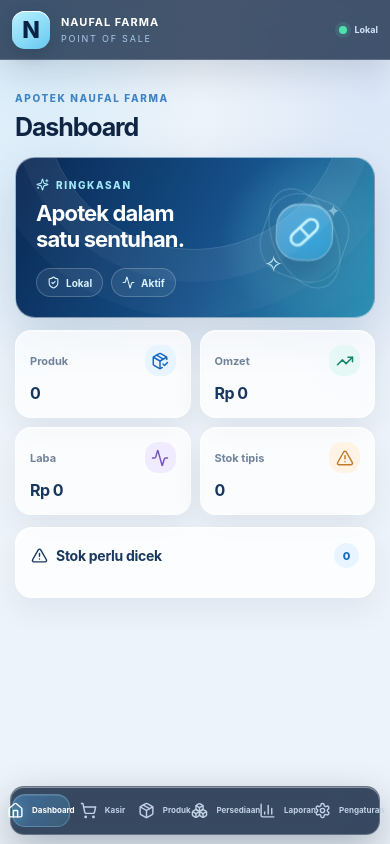
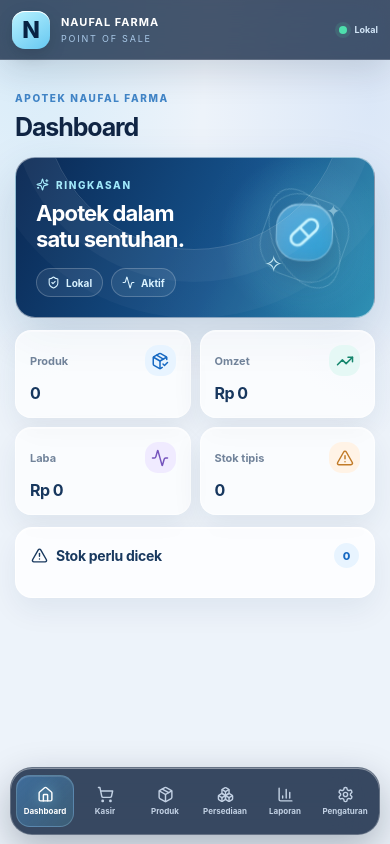
Before and after one commit to WRyouAldi/pos-apotek-naufal-farma, a React (Vite) app: page / in a window 390 px wide. Built offline with nearby package versions, Linux system fonts and the light colour scheme.

Commit message:
Polish mobile navigation, submenu and toast layout

```diff
--- a/src/style.css
+++ b/src/style.css
@@ -38,7 +38,8 @@ button:disabled{cursor:not-allowed;opacity:.48}
 .nav:active{transform:scale(.97)}
 .nav.active,.nav[aria-expanded=true]{color:#fff;background:linear-gradient(135deg,rgba(75,158,234,.42),rgba(86,202,224,.17));border-color:rgba(177,226,255,.25);box-shadow:inset 0 1px 0 #ffffff20}
 .nav:focus-visible,.nav-submenu button:focus-visible,button:focus-visible,input:focus-visible{outline:3px solid #68c9f4;outline-offset:3px}
-.nav-submenu{position:absolute;top:calc(100% + 10px);left:0;z-index:80;min-width:205px;padding:7px;border:1px solid rgba(255,255,255,.7);border-radius:17px;background:rgba(250,253,255,.91);box-shadow:0 18px 44px rgba(5,30,65,.2);align-items:center;gap:11px;width:100%;padding:12px;border:0;border-radius:11px;background:transparent;color:#29415f;text-align:left;font-size:12px;font-weight:650}
+.nav-submenu{position:absolute;top:calc(100% + 10px);left:0;z-index:80;display:grid;gap:4px;min-width:205px;padding:7px;border:1px solid rgba(255,255,255,.7);border-radius:17px;background:rgba(250,253,255,.91);box-shadow:0 18px 44px rgba(5,30,65,.2)}
+.nav-submenu button{display:flex;align-items:center;gap:11px;width:100%;padding:12px;border:0;border-radius:11px;background:transparent;color:#29415f;text-align:left;font-size:12px;font-weight:650}
 .nav-submenu button:hover,.nav-submenu button.selected{background:#e8f4ff;color:#1769c2}
 .top-status{display:flex;align-items:center;gap:8px;color:#d2e5f7;font-size:11px;font-weight:650;white-space:nowrap}
 .dot{width:8px;height:8px;border-radius:50%;background:#4ee0ad;box-shadow:0 0 0 4px #4ee0ad20}
@@ -73,7 +74,7 @@ th{padding:13px 14px;background:#f1f6fb;color:#5e7692;text-align:left;font-size:
 td{padding:13px 14px;border-top:1px solid #eaf0f6;color:#425b78}tbody tr:hover{background:#f7fbff}
 .upload{position:relative;overflow:hidden;cursor:pointer}.upload input{position:absolute;inset:0;width:100%;height:100%;opacity:0;cursor:pointer}
 .notice{display:flex;align-items:flex-start;gap:13px;margin-top:20px;padding:16px;border:1px solid #d9e9f6;border-radius:15px;background:linear-gradient(120deg,#f0f8ff,#f6fbff);color:#3d6489}.notice>svg{flex:none;width:21px;height:21px}.notice b{font-size:12px}.notice p{margin:6px 0 0;color:#6b819a;font-size:11px;line-height:1.6}
-.toast{animation:toast-enter .22s var(--ease) both;position:fixed;right:20px;top:90px;z-index:100;max-width:min(420px,calc(100vw - 30px));padding:14px 18px;border:1px solid #bfe4d6;border-radius:14px;background:rgba(241,255,249,.95);box-shadow:0 12px 32px #0c47321c;color:#176b4c;font-size:12px;font-weight:700;inset:0;z-index:120;display:grid;place-items:center;padding:18px;background:rgba(5,20,42,.58);padding:18px;border:1px solid #ffffffa8;border-radius:22px;background:#f9fcff;box-shadow:0 24px 70px #061a36a6}.scan-card .soft-btn{width:100%;margin-top:14px}
+.toast{animation:toast-enter .22s var(--ease) both;position:fixed;top:calc(76px + 12px + env(safe-area-inset-top));right:20px;z-index:130;width:max-content;max-width:min(420px,calc(100vw - 30px));padding:14px 18px;border:1px solid #bfe4d6;border-radius:14px;background:rgba(241,255,249,.95);box-shadow:0 12px 32px #0c47321c;color:#176b4c;font-size:12px;font-weight:700;line-height:1.5}.scan-card .soft-btn{width:100%;margin-top:14px}
 #barcode-reader{overflow:hidden;border-radius:13px}
 :where(p){line-height:1.65}
 @media(max-width:1050px){.topbar{flex-wrap:wrap;gap:10px 16px;padding:10px 16px}.nav-menu{order:3;flex-basis:100%;overflow-x:auto;padding:2px 0 5px;scrollbar-width:thin}.top-status{margin-left:auto}.main{padding-top:26px}}
@@ -82,9 +83,11 @@ td{padding:13px 14px;border-top:1px solid #eaf0f6;color:#425b78}tbody tr:hover{b
  .brandmark{width:38px;height:38px;border-radius:13px}.brand b{font-size:11px}
  .top-status{margin-left:auto}
  .nav-menu{position:fixed;left:10px;right:10px;bottom:calc(9px + env(safe-area-inset-bottom));z-index:120;display:grid;grid-template-columns:repeat(6,minmax(0,1fr));align-items:stretch;gap:2px;min-width:0;overflow:visible;padding:7px 5px;border:1px solid rgba(255,255,255,.2);border-radius:22px;background:rgba(5,24,53,.93);box-shadow:0 14px 38px rgba(4,20,43,.32),inset 0 1px 0 rgba(255,255,255,.12);}
+ .nav{display:flex;flex-direction:column;justify-content:center;gap:4px;min-width:0;min-height:52px;padding:6px 1px;border-radius:14px;font-size:9px;line-height:1.1;white-space:normal}
+ .nav span{max-width:100%;overflow:hidden;text-overflow:ellipsis}
  .nav svg{width:19px;height:19px}.nav .chevron{display:none}
  .nav-item{min-width:0;display:flex}.nav-item>.nav{width:100%}
- .nav-submenu{position:fixed;top:auto;left:12px;right:12px;bottom:calc(84px + env(safe-area-inset-bottom));z-index:125;min-width:0;margin:0;padding:8px;border:1px solid rgba(255,255,255,.75);border-radius:18px;background:rgba(250,253,255,.97);box-shadow:0 18px 44px rgba(5,30,65,.24);padding:20px 12px calc(120px + env(safe-area-inset-bottom))}
+ .nav-submenu{position:fixed;top:auto;left:12px;right:12px;bottom:calc(84px + env(safe-area-inset-bottom));z-index:125;min-width:0;margin:0;padding:8px;border:1px solid rgba(255,255,255,.75);border-radius:18px;background:rgba(250,253,255,.97);box-shadow:0 18px 44px rgba(5,30,65,.24)}
  .main>header{margin-bottom:15px}.main h1{font-size:25px}
  .online{font-size:10px;padding:7px 9px}
  .welcome{min-height:165px;padding:20px;border-radius:20px}.welcome>svg{width:40px;height:40px}.welcome p{max-width:240px;font-size:11px}
@@ -94,7 +97,7 @@ td{padding:13px 14px;border-top:1px solid #eaf0f6;color:#425b78}tbody tr:hover{b
  .panel-head{align-items:center;flex-wrap:wrap}.panel-head h3{font-size:14px}
  .search{min-height:48px;font-size:16px}
  .primary,.soft-btn{min-height:44px}
- .toast{top:75px;left:12px;right:12px;max-width:none}
+ .toast{top:calc(72px + env(safe-area-inset-top));left:12px;right:12px;width:auto;max-width:none}
  .row{font-size:11px}
  .report-tools{align-items:stretch}.report-tools label{flex:1 1 130px}.report-tools input{min-height:44px;font-size:16px}.report-tools .primary{width:100%}
  .report-row{align-items:flex-start}.report-row .soft-btn{flex:none;padding:8px 10px;font-size:10px}
@@ -140,7 +143,7 @@ td{padding:13px 14px;border-top:1px solid #eaf0f6;color:#425b78}tbody tr:hover{b
 
 
 /* Bottom navigation is a viewport-level layer, outside the blurred header. */
-.nav-menu{position:fixed;left:10px;right:10px;bottom:calc(9px + env(safe-area-inset-bottom));z-index:120;display:grid;grid-template-columns:repeat(6,minmax(0,1fr));align-items:stretch;gap:2px;flex:none;overflow:visible;padding:7px 5px;border:1px solid rgba(255,255,255,.2);border-radius:22px;background:rgba(5,24,53,.93);box-shadow:0 14px 38px rgba(4,20,43,.32),inset 0 1px 0 rgba(255,255,255,.12);flex-direction:column;align-items:center;justify-content:center;gap:4px;min-width:0;min-height:48px;padding:7px 1px;border-radius:14px;font-size:9px;line-height:1.1;white-space:normal}
+.nav-menu{position:fixed;left:10px;right:10px;bottom:calc(9px + env(safe-area-inset-bottom));z-index:120;display:grid;grid-template-columns:repeat(6,minmax(0,1fr));align-items:stretch;gap:2px;min-width:0;overflow:visible;padding:7px 5px;border:1px solid rgba(255,255,255,.2);border-radius:22px;background:rgba(5,24,53,.93);box-shadow:0 14px 38px rgba(4,20,43,.32),inset 0 1px 0 rgba(255,255,255,.12)}
 .nav svg{width:19px;height:19px}.nav .chevron{display:none}
 .nav-item{min-width:0;display:flex}.nav-item>.nav{width:100%}
 .nav-submenu{position:fixed;top:auto;left:12px;right:12px;bottom:calc(84px + env(safe-area-inset-bottom));z-index:125;min-width:0;margin:0}
```
